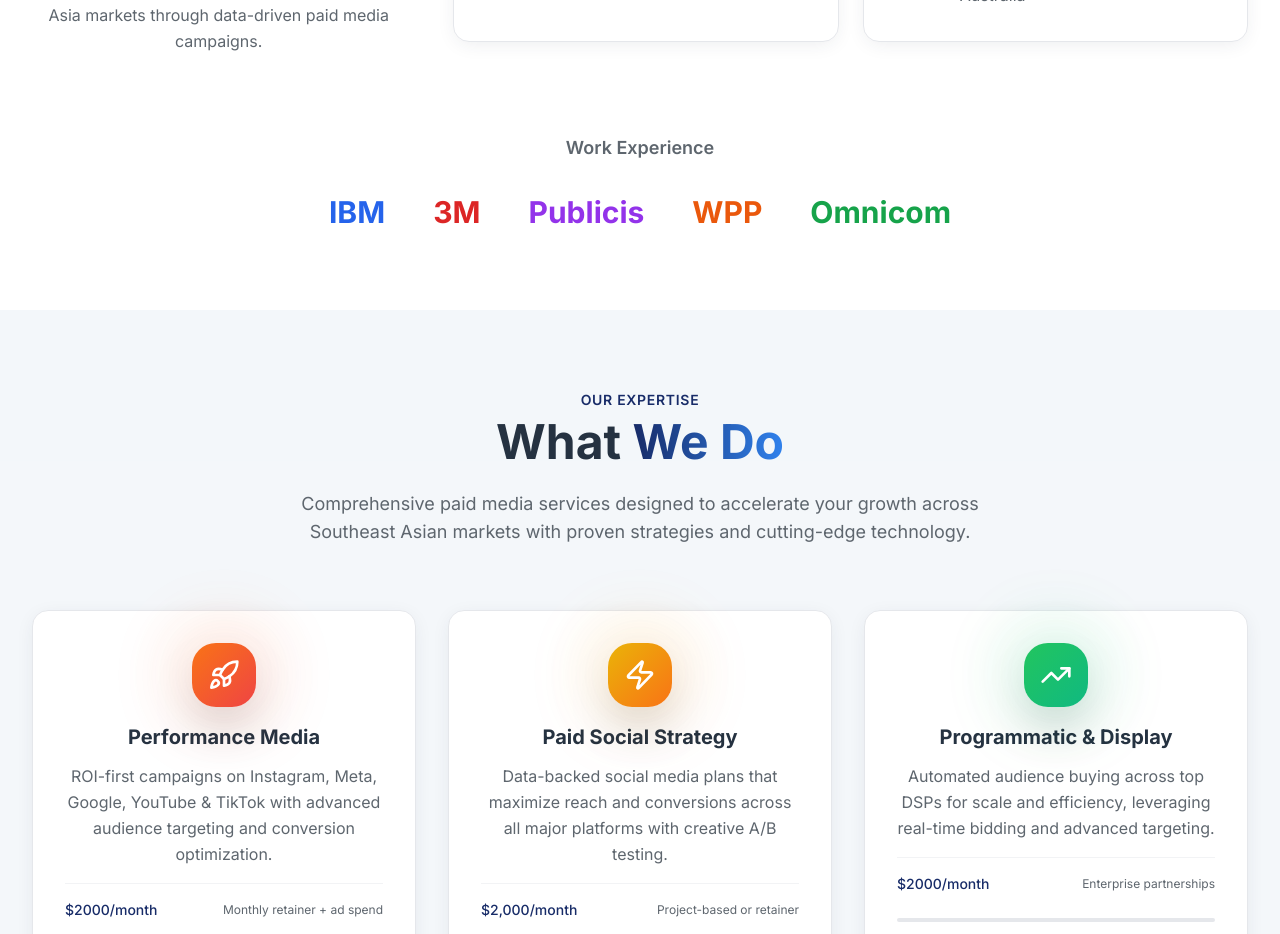
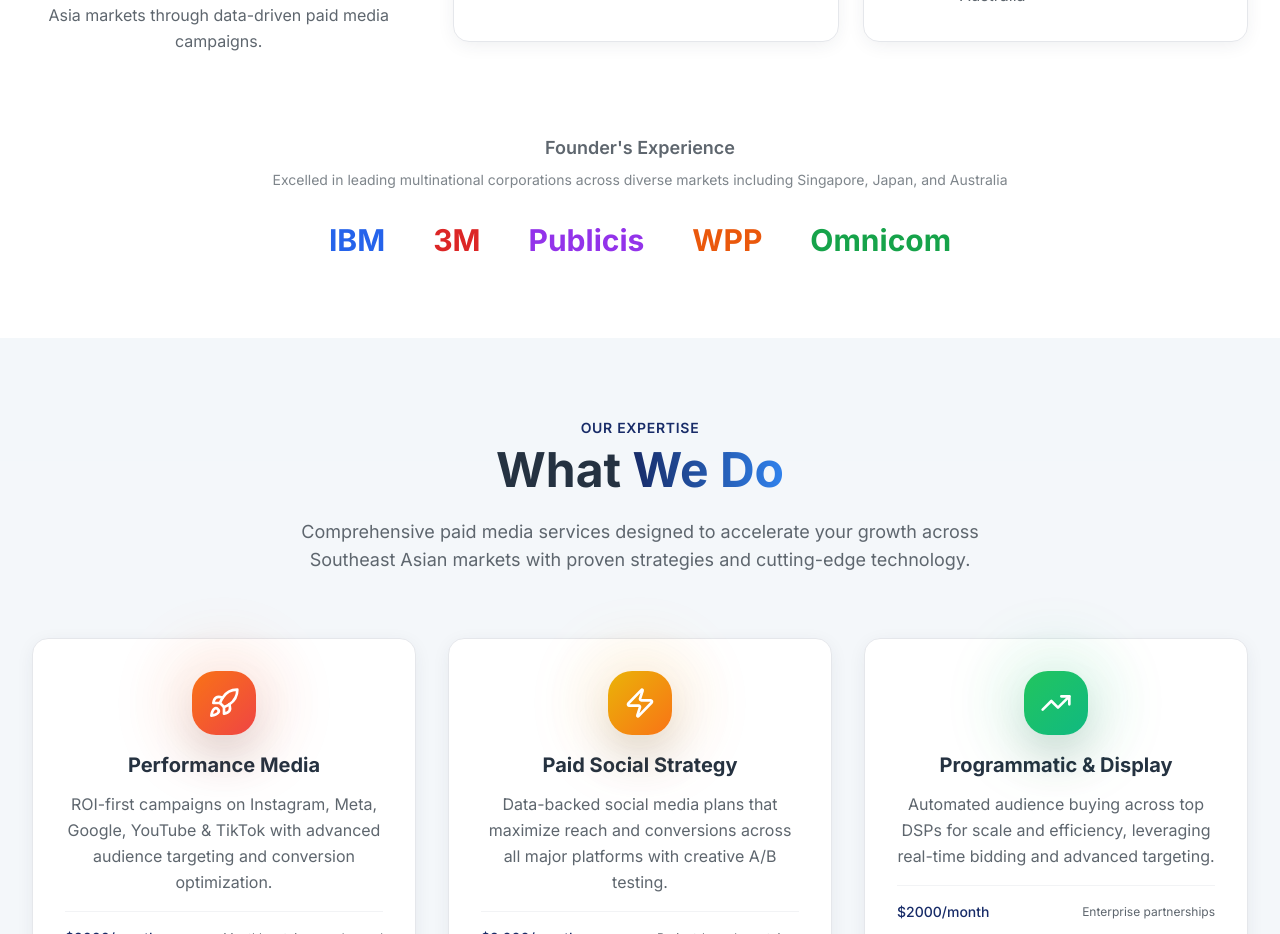
Before and after one commit to pankajtiwaskar-create/aurawave-growth-accelerator, a React (Vite) app: page / in a window 1280 px wide. Shown: the part 2080-3014 px from the top of the page. Built offline with nearby package versions, Linux system fonts and the light colour scheme.

Commit message:
Update Founder section title and description
Updated the Founder section title to "Founder's Experience" and added a one-line description highlighting expertise in corporate and international markets like Singapore and Japan.

```diff
--- a/src/components/FounderSection.tsx
+++ b/src/components/FounderSection.tsx
@@ -107,7 +107,10 @@ const FounderSection = () => {
         <div className="mt-20 animate-fade-in-up" style={{
         animationDelay: '0.6s'
       }}>
-          <h3 className="text-center text-lg font-semibold mb-8 text-muted-foreground">Work Experience</h3>
+          <h3 className="text-center text-lg font-semibold mb-2 text-muted-foreground">Founder's Experience</h3>
+          <p className="text-center text-sm text-muted-foreground/80 mb-8">
+            Excelled in leading multinational corporations across diverse markets including Singapore, Japan, and Australia
+          </p>
 
           <div className="flex flex-wrap justify-center items-center gap-8 lg:gap-12">
             {clientLogos.map((logo, index) => <div key={index} className="group cursor-pointer transition-all duration-300 hover:scale-110">
```
